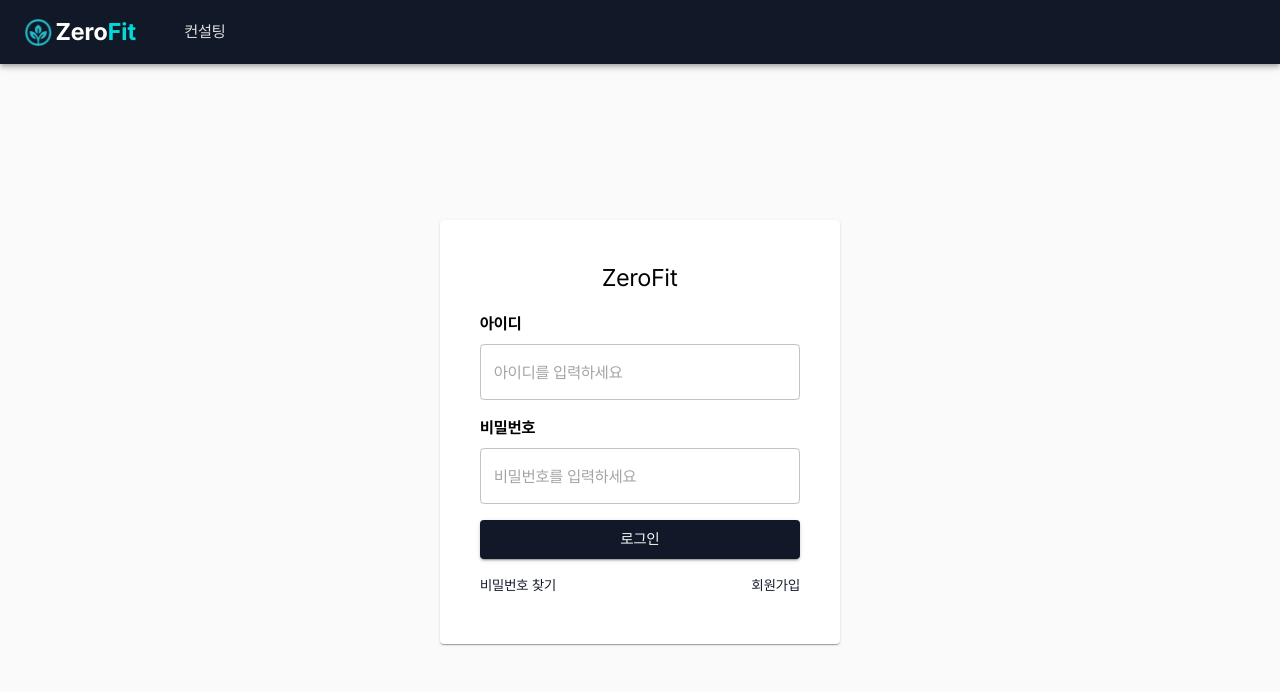
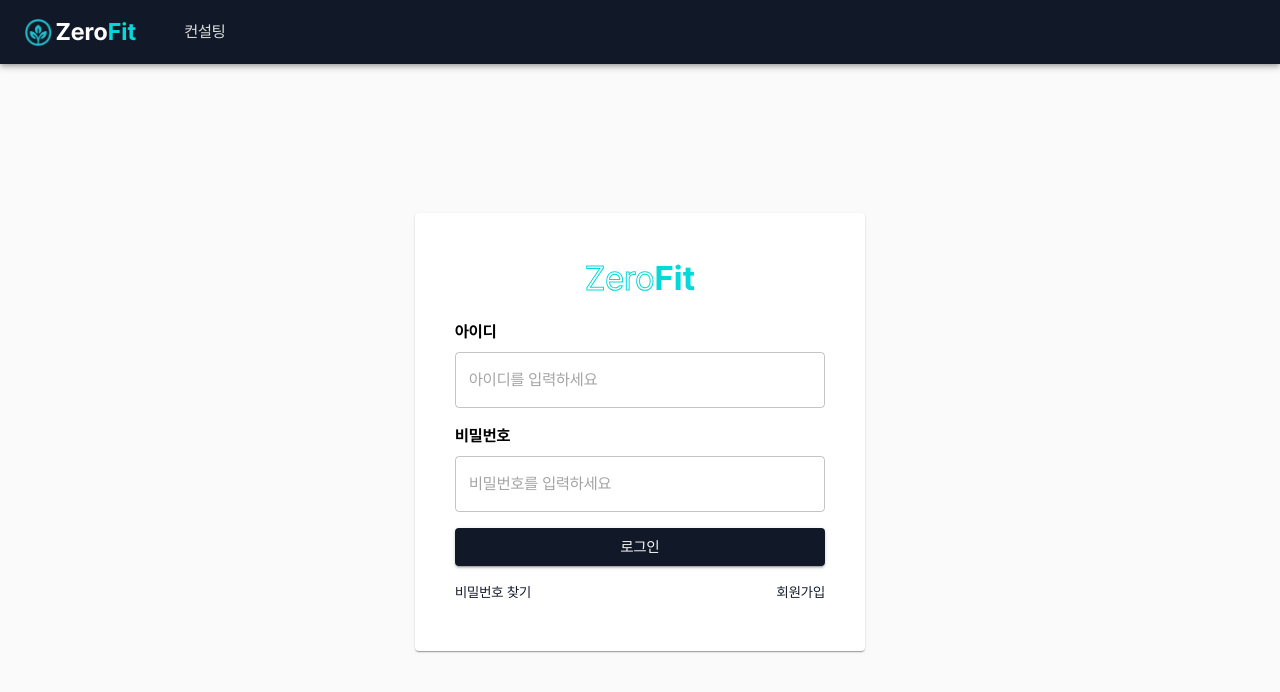
Before and after one commit to 2025-KGU-Capstone-Design/zerofit_frontend, a React (Vite) app: page /login in a window 1280 px wide. Shown: the top 692 px of the page. Built offline with nearby package versions, Linux system fonts and the light colour scheme.

Commit message:
style: LoginForm titile 디자인

```diff
--- a/src/ui/pages/login/LoginForm.tsx
+++ b/src/ui/pages/login/LoginForm.tsx
@@ -20,11 +20,30 @@
             justifyContent: 'center',
         }}
     >
-        <Card sx={{width: 400, p: 3}}>
+        <Card sx={{width: 450, p: 3}}>
             <CardContent>
-                <Typography variant='h5' align='center' gutterBottom>
-                    ZeroFit
+                <Typography variant='h4' align='center' gutterBottom>
+                    <Box
+                        component='span'
+                        sx={{
+                            WebkitTextStroke: (theme) =>
+                                `1px ${theme.palette.secondary.main}`,
+                            WebkitTextFillColor: 'transparent',
+                        }}
+                    >
+                        Zero
+                    </Box>
+                    <Box
+                        component='span'
+                        sx={{
+                            fontWeight: 'bold',
+                            color: (theme) => theme.palette.secondary.main,
+                        }}
+                    >
+                        Fit
+                    </Box>
                 </Typography>
+
                 <Stack spacing={2} sx={{mt: 2}}>
                     <CommonInput
                         label='아이디'
```
